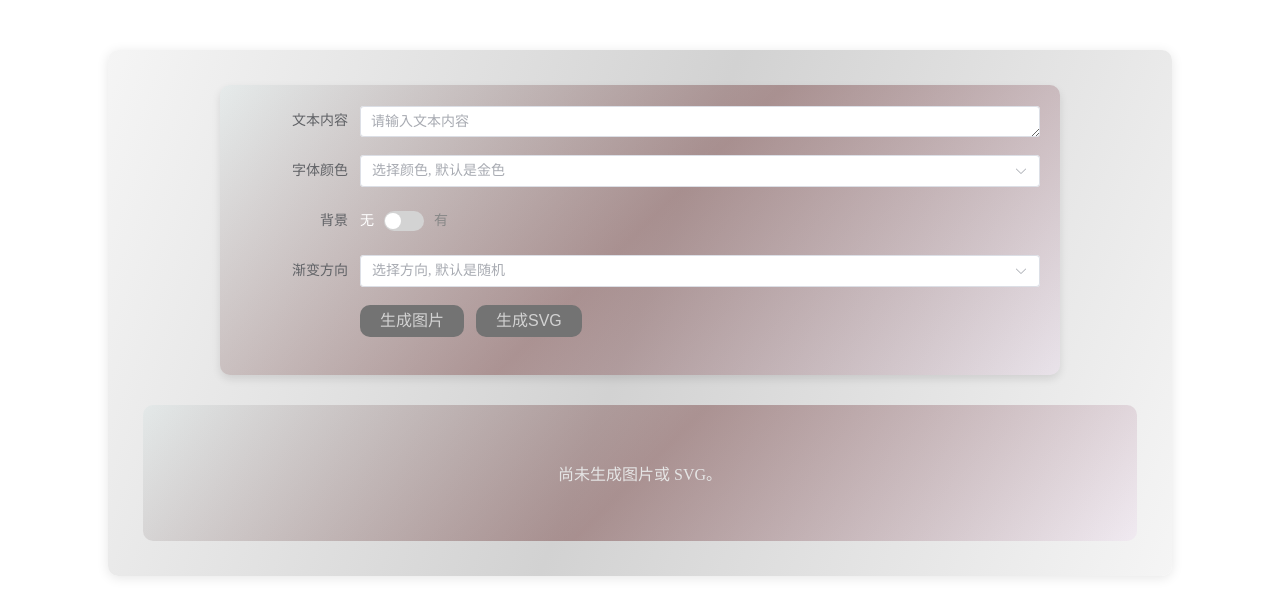
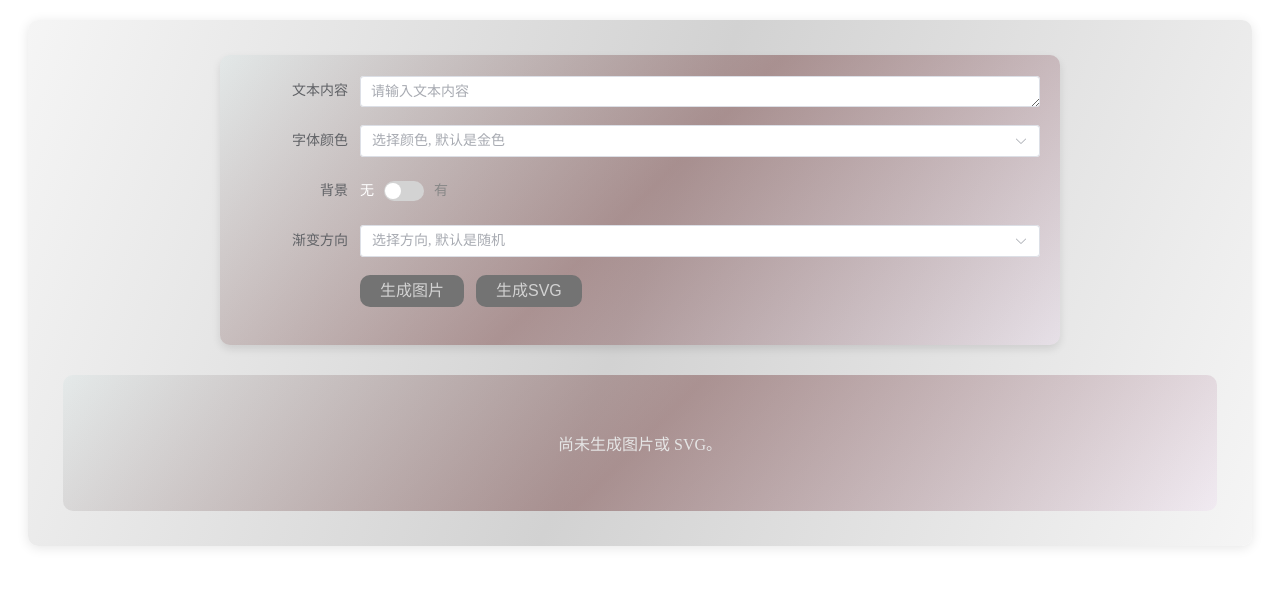
Before and after one commit to isinvon/gold-foil-font-api, a Vue app in the folder gui/: page / in a window 1280 px wide. Shown: the top 616 px of the page. Built offline with nearby package versions, Linux system fonts and the light colour scheme.

Commit message:
style: 调整首页布局
- 减小顶部、左右边距，使页面更加紧凑

```diff
--- a/gui/src/App.vue
+++ b/gui/src/App.vue
@@ -87,9 +87,9 @@ const handleGenerate = (type) => {
   background: linear-gradient(111deg, #f5f5f5, #d2d2d2, #f5f5f5);
   padding: 35px;
   border-radius: @Global-radius;
-  margin-top: 50px;
-  margin-left: 100px;
-  margin-right: 100px;
+  margin-top: 20px;
+  margin-left: 20px;
+  margin-right: 20px;
   box-shadow: 0 2px 12px 0 rgba(0, 0, 0, 0.1);
 }
 </style>
```
